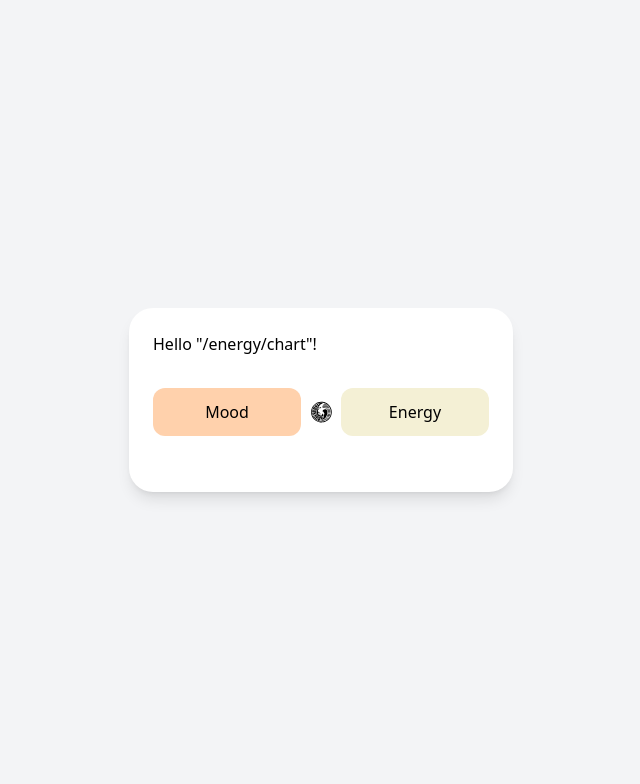
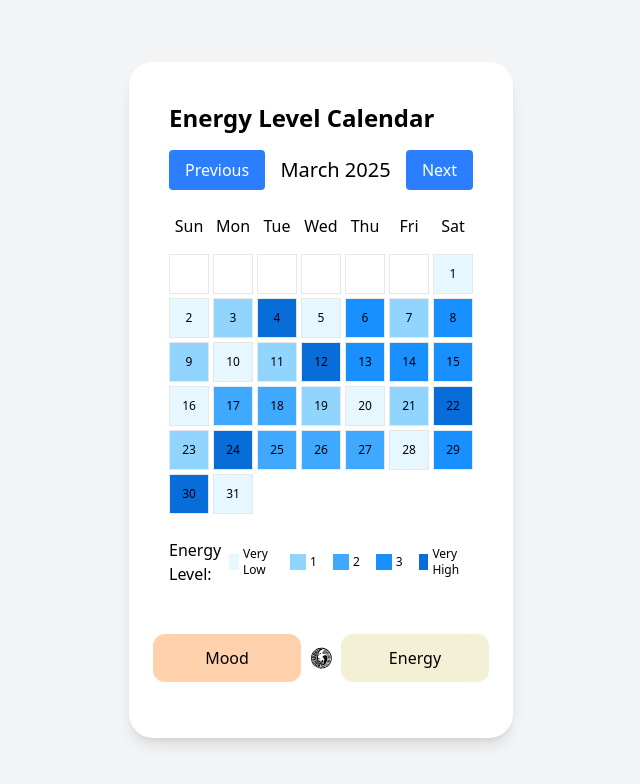
Before and after one commit to arvinsim/mood-tracker, a React (Vite) app: page /energy/chart in a window 1280 px wide. Shown: the top 784 px of the page, without its empty margins (319-959 px from the left). Built offline with nearby package versions, Linux system fonts and the light colour scheme; no server answers.

Commit message:
Implement energy level calendar with month navigation and color coding

```diff
--- a/src/routes/energy/chart.tsx
+++ b/src/routes/energy/chart.tsx
@@ -1,9 +1,155 @@
 import { createFileRoute } from "@tanstack/react-router";
+import { useState } from "react";
 
 export const Route = createFileRoute("/energy/chart")({
 	component: RouteComponent,
 });
 
 function RouteComponent() {
-	return <div>Hello "/energy/chart"!</div>;
+	const [year, setYear] = useState(new Date().getFullYear());
+	const [month, setMonth] = useState(new Date().getMonth());
+
+	// Mock data - replace with your actual data
+	const getEnergyLevel = (date: Date): number => {
+		// Return a value between 0 and 4 based on some logic or data
+		return Math.floor(Math.random() * 5);
+	};
+
+	const getColorForEnergy = (level: number): string => {
+		const colors = [
+			"#e6f7ff", // Very low - light blue
+			"#91d5ff", // Low - medium blue
+			"#40a9ff", // Medium - blue
+			"#1890ff", // High - bright blue
+			"#096dd9", // Very high - dark blue
+		];
+		return colors[level] || colors[0];
+	};
+
+	const getDaysInMonth = (year: number, month: number): number => {
+		return new Date(year, month + 1, 0).getDate();
+	};
+
+	const getFirstDayOfMonth = (year: number, month: number): number => {
+		return new Date(year, month, 1).getDay();
+	};
+
+	const renderCalendar = () => {
+		const daysInMonth = getDaysInMonth(year, month);
+		const firstDayOfMonth = getFirstDayOfMonth(year, month);
+		const days = [];
+
+		// Add empty cells for days before the first day of month
+		for (let i = 0; i < firstDayOfMonth; i++) {
+			days.push(
+				<div key={`empty-${i}`} className="w-10 h-10 border border-gray-200" />,
+			);
+		}
+
+		// Add cells for each day in the month
+		for (let day = 1; day <= daysInMonth; day++) {
+			const date = new Date(year, month, day);
+			const energyLevel = getEnergyLevel(date);
+			const backgroundColor = getColorForEnergy(energyLevel);
+
+			days.push(
+				<div
+					key={day}
+					className="w-10 h-10 border border-gray-200 flex items-center justify-center"
+					style={{ backgroundColor }}
+				>
+					<span className="text-xs">{day}</span>
+				</div>,
+			);
+		}
+
+		return days;
+	};
+
+	const monthNames = [
+		"January",
+		"February",
+		"March",
+		"April",
+		"May",
+		"June",
+		"July",
+		"August",
+		"September",
+		"October",
+		"November",
+		"December",
+	];
+
+	const changeMonth = (increment: number) => {
+		let newMonth = month + increment;
+		let newYear = year;
+
+		if (newMonth > 11) {
+			newMonth = 0;
+			newYear += 1;
+		} else if (newMonth < 0) {
+			newMonth = 11;
+			newYear -= 1;
+		}
+
+		setMonth(newMonth);
+		setYear(newYear);
+	};
+
+	return (
+		<div className="p-4">
+			<h1 className="text-2xl font-bold mb-4">Energy Level Calendar</h1>
+
+			<div className="flex items-center justify-between mb-4">
+				<button
+					type="button"
+					onClick={() => changeMonth(-1)}
+					className="px-4 py-2 bg-blue-500 text-white rounded"
+				>
+					Previous
+				</button>
+				<h2 className="text-xl">
+					{monthNames[month]} {year}
+				</h2>
+				<button
+					type="button"
+					onClick={() => changeMonth(1)}
+					className="px-4 py-2 bg-blue-500 text-white rounded"
+				>
+					Next
+				</button>
+			</div>
+
+			<div className="grid grid-cols-7 gap-1 mb-2">
+				{["Sun", "Mon", "Tue", "Wed", "Thu", "Fri", "Sat"].map((day) => (
+					<div
+						key={day}
+						className="w-10 h-10 flex items-center justify-center font-medium"
+					>
+						{day}
+					</div>
+				))}
+			</div>
+
+			<div className="grid grid-cols-7 gap-1">{renderCalendar()}</div>
+
+			<div className="mt-6 flex items-center">
+				<span className="mr-2">Energy Level:</span>
+				<div className="flex">
+					{[0, 1, 2, 3, 4].map((level) => (
+						<div key={level} className="flex items-center mr-4">
+							<div
+								className="w-4 h-4 mr-1"
+								style={{ backgroundColor: getColorForEnergy(level) }}
+							/>
+							<span className="text-xs">
+								{level === 0 ? "Very Low" : level === 4 ? "Very High" : level}
+							</span>
+						</div>
+					))}
+				</div>
+			</div>
+		</div>
+	);
 }
```
